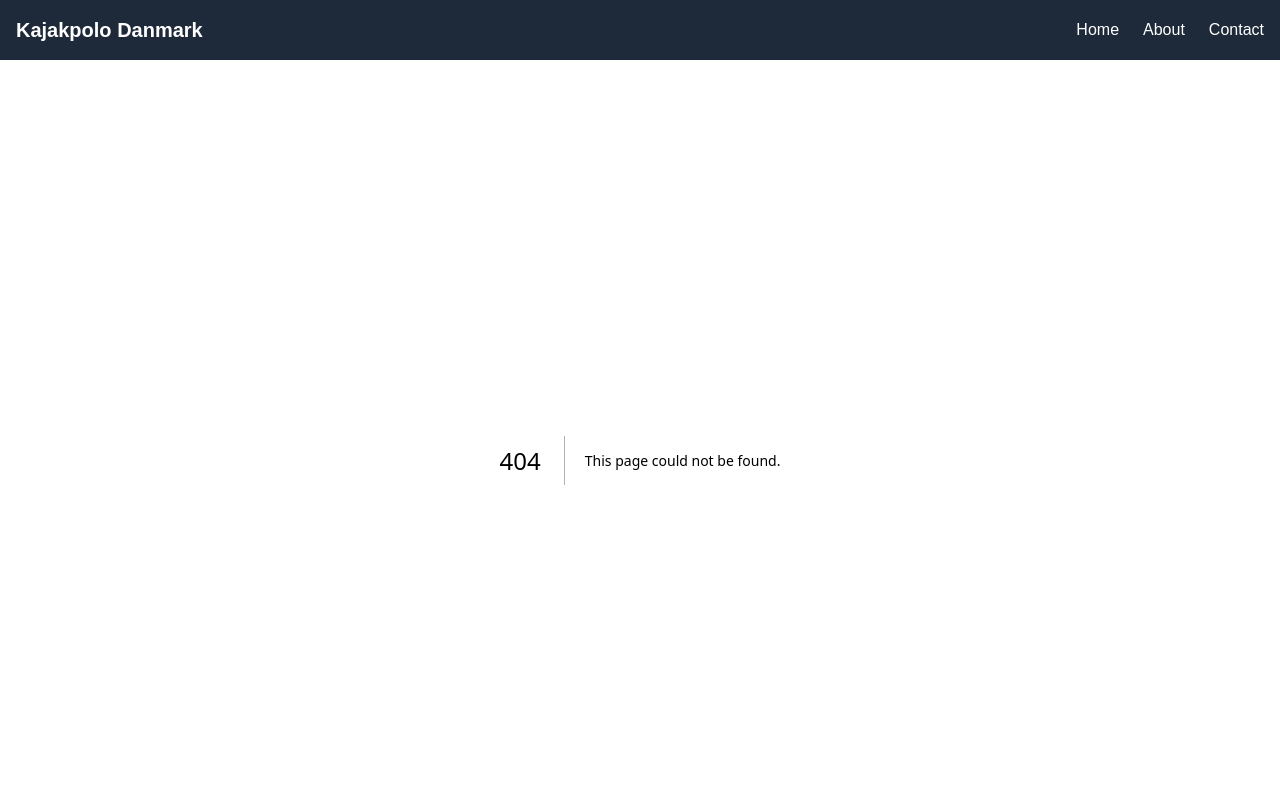
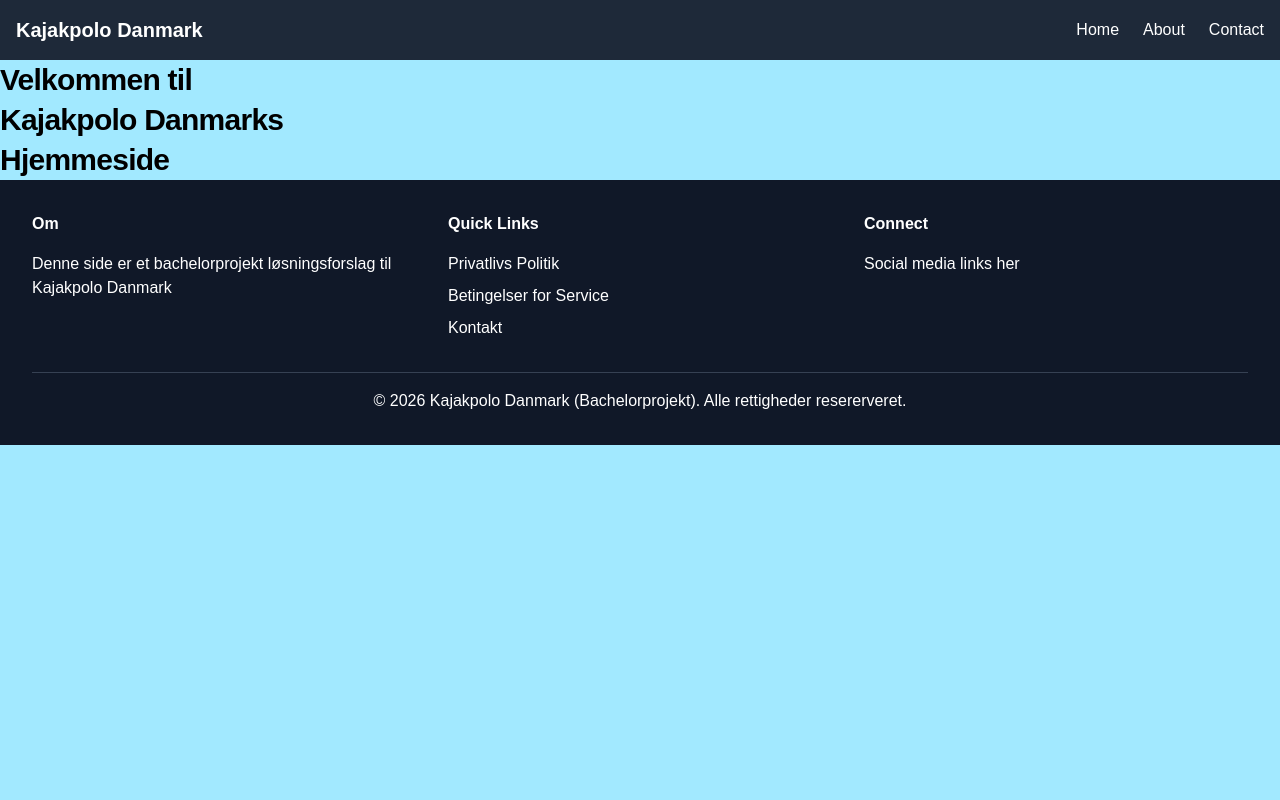
Before and after one commit to TacoKarl/kpolo, a Next.js app in the folder frontend/: page /omkajakpolo in a window 1280 px wide. Before the commit this address had no page. Shown: the top 800 px of the page. Built offline with nearby package versions, Linux system fonts and the light colour scheme.

Commit message:
Added about page

```diff
--- /dev/null
+++ b/frontend/src/app/omkajakpolo/page.tsx
@@ -0,0 +1,9 @@
+import Image from "next/image";
+
+export default function Home() {
+  return (
+          <h1 className="max-w-xs text-3xl font-semibold leading-10 tracking-tight text-black dark:text-zinc-50">
+            Velkommen til Kajakpolo Danmarks Hjemmeside
+          </h1>
+  );
+}
```
